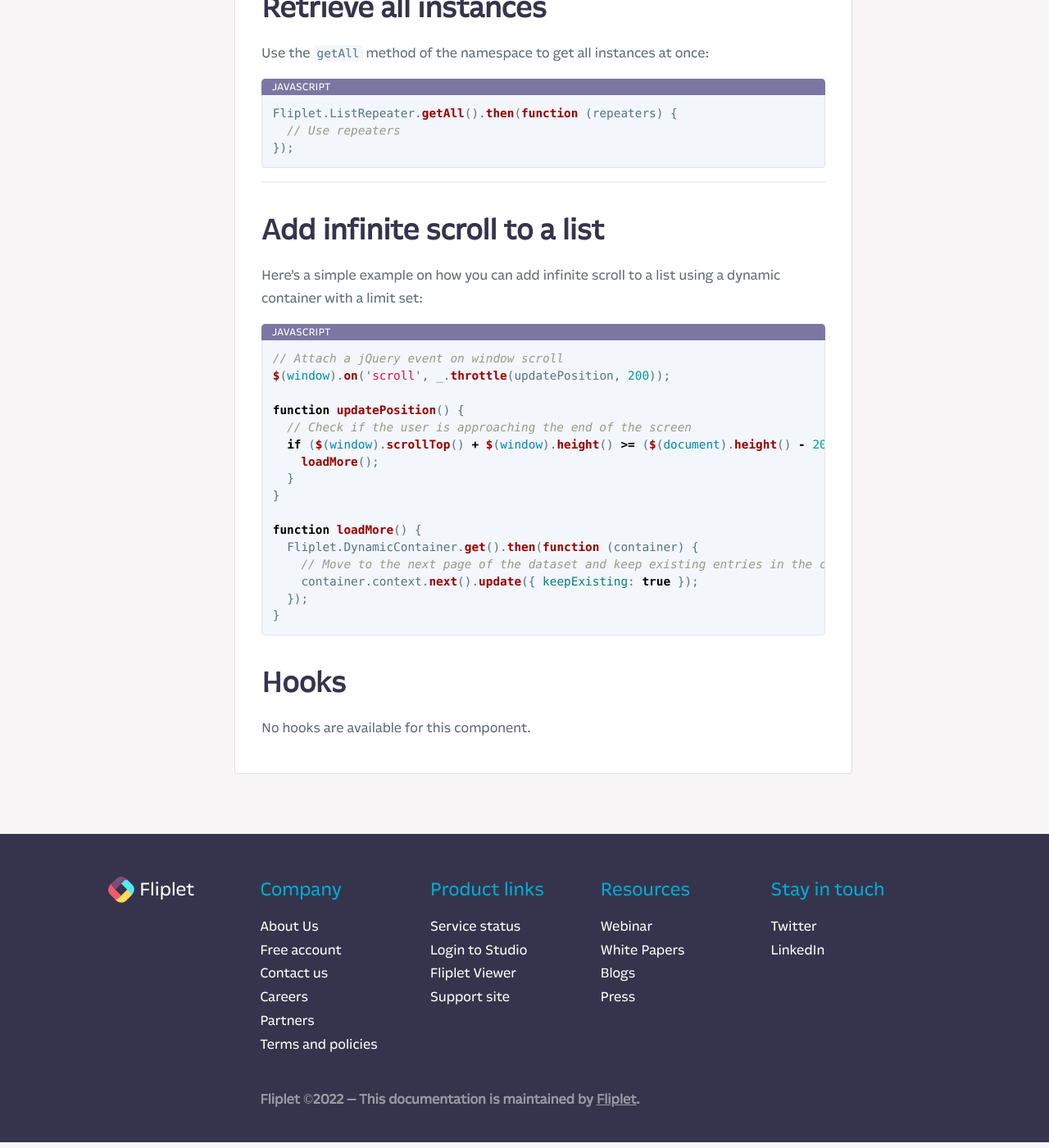
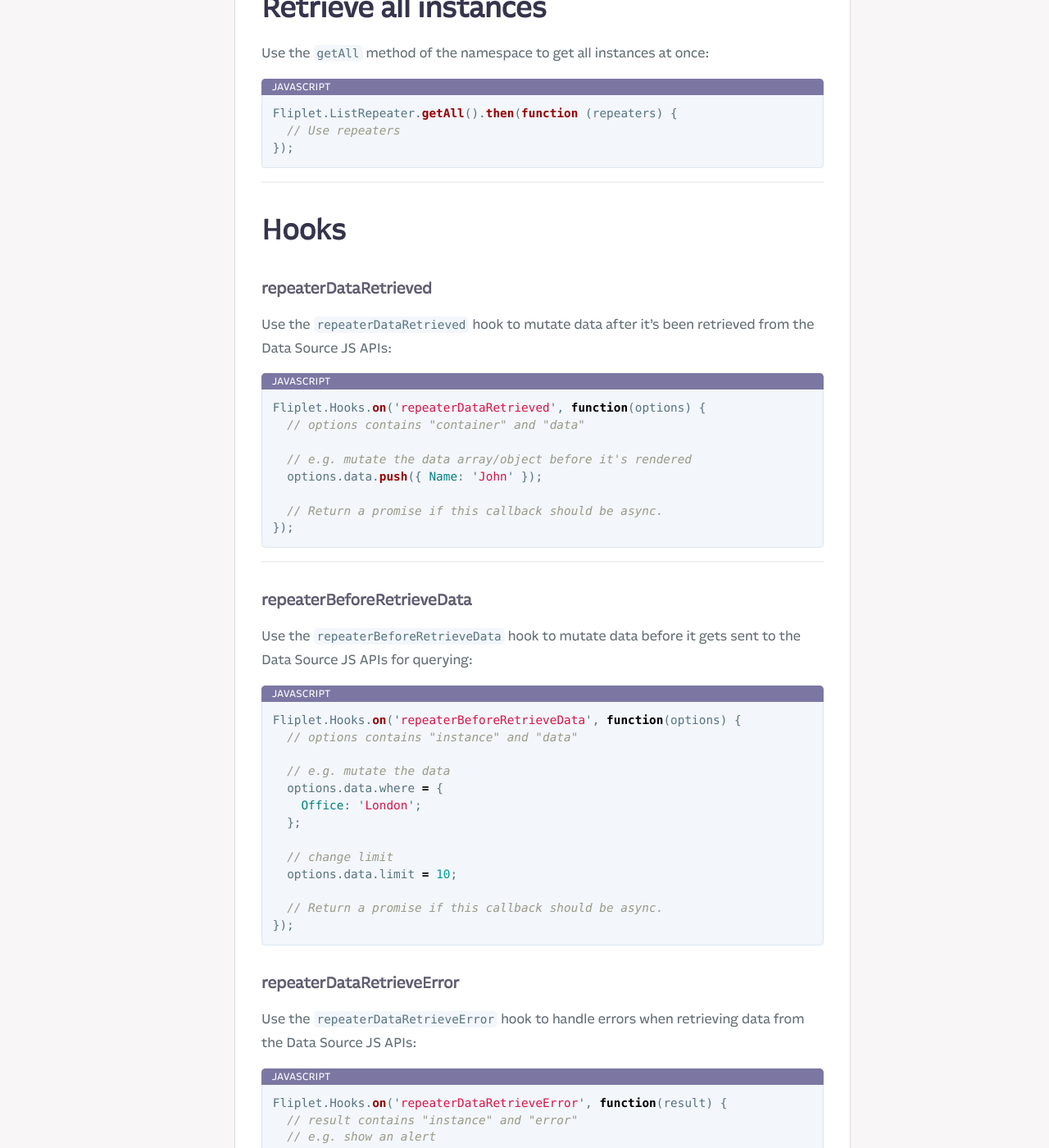
Before and after one commit to Fliplet/fliplet-cli, a Jekyll site: the page built from docs/API/components/list-repeater.md, in a window 1280 px wide and 1400 px high, scrolled down 1296 px. Shown: the whole window at 82% size. Built offline with Jekyll 4.4.1, drawn with Linux system fonts in a browser that asks for light colours; nearby versions of some CDN libraries; our own code applies the rules of GitHub Pages for plain Markdown files; library files that are not in the unit come from our copies; comment, search, counter and statistics services are not loaded; a style sheet for code colours, icons or effects is not loaded; some of the changed text lies outside the part shown.

Commit message:
ID-2918 updated docs

````diff
--- a/docs/API/components/list-repeater.md
+++ b/docs/API/components/list-repeater.md
@@ -47,9 +47,63 @@
 
 ---
 
+## Hooks
+
+### repeaterDataRetrieved
+
+Use the `repeaterDataRetrieved` hook to mutate data after it's been retrieved from the Data Source JS APIs:
+
+```js
+Fliplet.Hooks.on('repeaterDataRetrieved', function(options) {
+  // options contains "container" and "data"
+
+  // e.g. mutate the data array/object before it's rendered
+  options.data.push({ Name: 'John' });
+
+  // Return a promise if this callback should be async.
+});
+```
+
+---
+
+### repeaterBeforeRetrieveData
+
+Use the `repeaterBeforeRetrieveData` hook to mutate data before it gets sent to the Data Source JS APIs for querying:
+
+```js
+Fliplet.Hooks.on('repeaterBeforeRetrieveData', function(options) {
+  // options contains "instance" and "data"
+
+  // e.g. mutate the data
+  options.data.where = {
+    Office: 'London';
+  };
+
+  // change limit
+  options.data.limit = 10;
+
+  // Return a promise if this callback should be async.
+});
+```
+
+### repeaterDataRetrieveError
+
+Use the `repeaterDataRetrieveError` hook to handle errors when retrieving data from the Data Source JS APIs:
+
+```js
+Fliplet.Hooks.on('repeaterDataRetrieveError', function(result) {
+  // result contains "instance" and "error"
+  // e.g. show an alert
+});
+```
+
+---
+
 ## Add infinite scroll to a list
 
-Here's a simple example on how you can add infinite scroll to a list using a dynamic container with a limit set:
+Here's a simple example on how you can add infinite scroll to a list using a dynamic container and a list repeater with a limit set up to 10 entries per page.
+
+The following code will load the next page of the dataset when the user is approaching the end of the screen:
 
 ```js
 // Attach a jQuery event on window scroll
@@ -63,13 +117,9 @@
 }
 
 function loadMore() {
-  Fliplet.DynamicContainer.get().then(function (container) {
+  Fliplet.ListRepeater.get().then(function (repeater) {
     // Move to the next page of the dataset and keep existing entries in the cursor
     container.context.next().update({ keepExisting: true });
   });
 }
 ```
-
-## Hooks
-
-No hooks are available for this component.
````
Also changed, not shown: docs/API/components/dynamic-container.md (+0 -41 lines).
